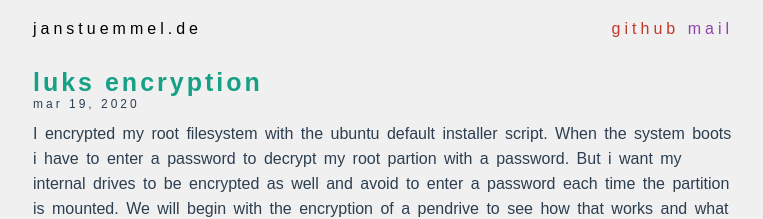
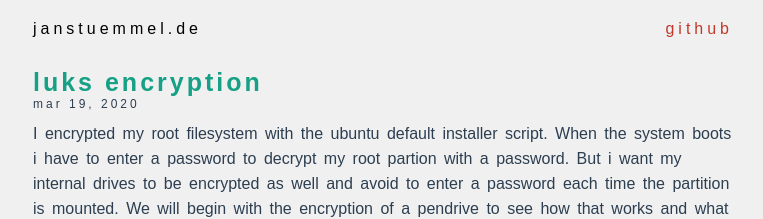
Before and after one commit to janstuemmel/janstuemmel.github.io, a Jekyll site: the page built from index.html, in a window 1280 px wide. Shown: the top 219 px of the page, without its empty margins (257-1020 px from the left). Built offline with Jekyll 4.4.1, drawn with Linux system fonts in a browser that asks for light colours.

Commit message:
Update default.html
deleted mail from template

```diff
--- a/_layouts/default.html
+++ b/_layouts/default.html
@@ -17,7 +17,6 @@
         <div class="navigation-left"><a href="/" style="color: #000">{{ site.title }}</a></div>
         <div class="navigation-right">
           <span><a target="_BLANK" href="https://github.com/janstuemmel" style="color: #c0392b">github</a></span>
-          <span><a href="mailto:{{ site.mail }}" style="color: #8e44ad">mail</a></span>
         </div>
       </div>
     </header>
```
